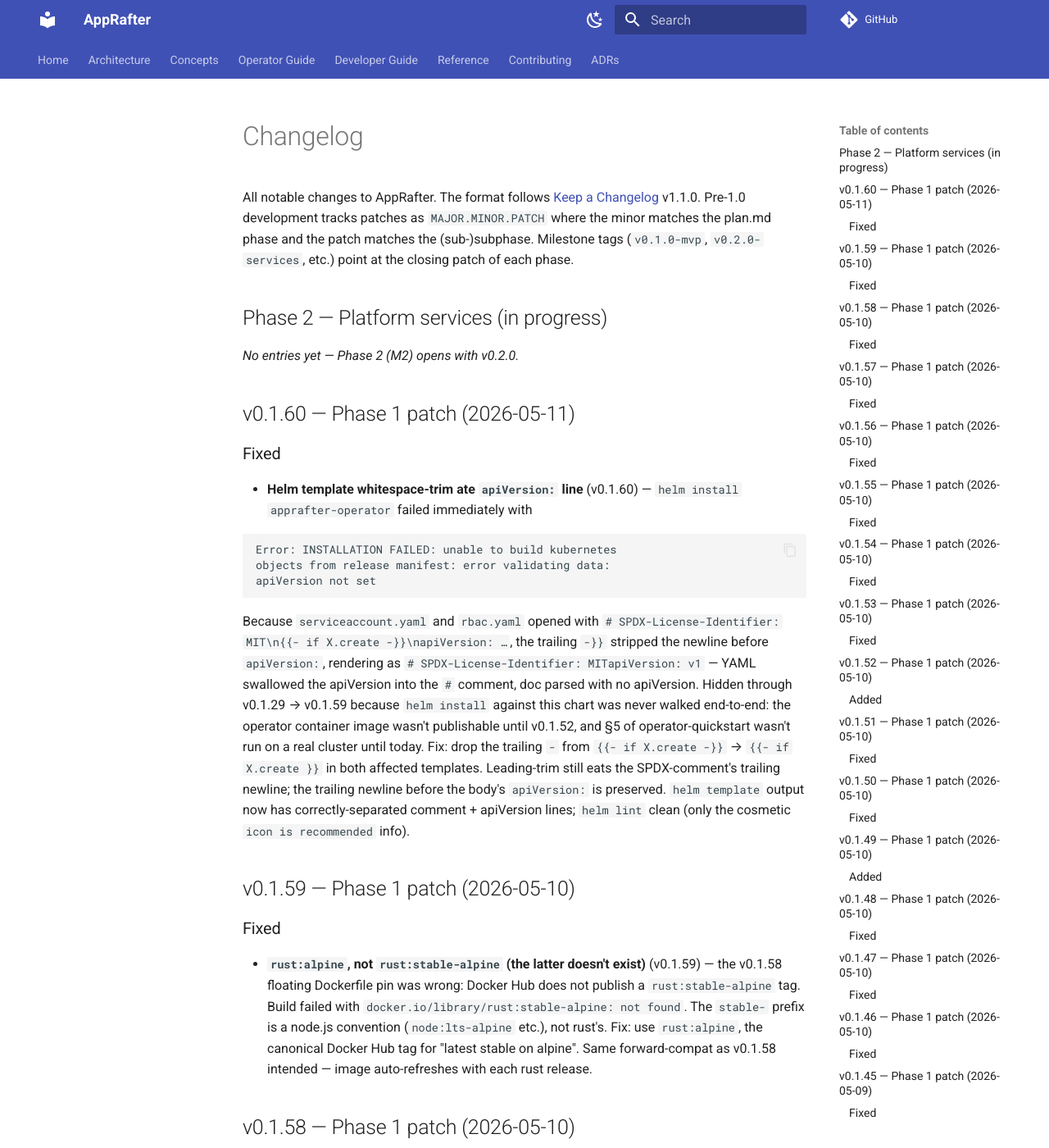
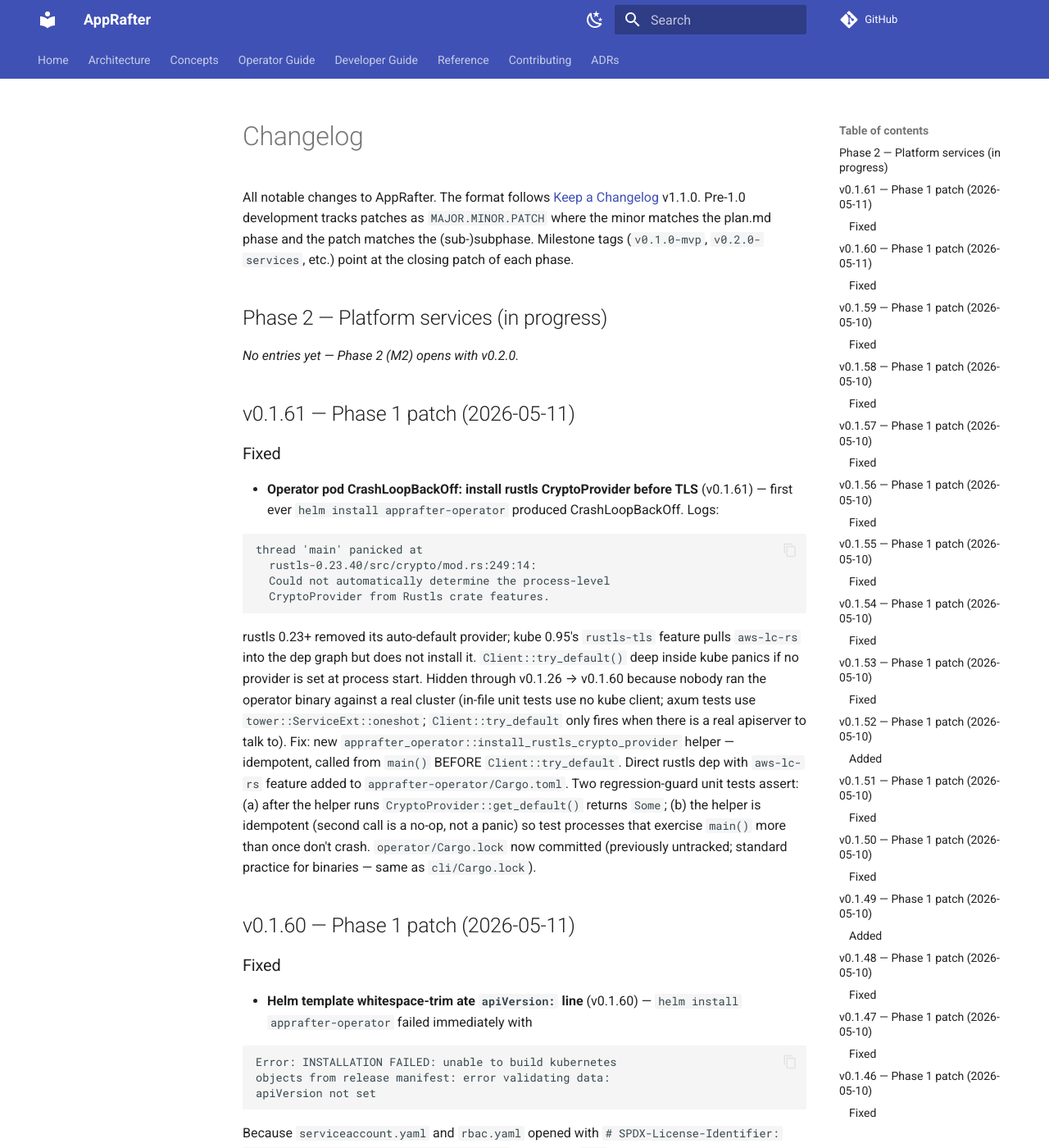
Before and after one commit to AppRafter/apprafter, an MkDocs documentation site: the page built from docs/changelog/UNRELEASED.md, in a window 1280 px wide and 1400 px high. Shown: the whole window at 82% size. Built offline with MkDocs 1.6.1 and Material for MkDocs 9.7.7, drawn with Linux system fonts in a browser that asks for light colours; comment, search, counter and statistics services are not loaded.

Commit message:
docs(changelog): v0.1.61 — install rustls CryptoProvider; +2 regression tests
Co-Authored-By: Claude Opus 4.7 (1M context) <noreply@anthropic.com>

````diff
--- a/docs/changelog/UNRELEASED.md
+++ b/docs/changelog/UNRELEASED.md
@@ -10,6 +10,42 @@ patch of each phase.
 ## Phase 2 — Platform services (in progress)
 
 _No entries yet — Phase 2 (M2) opens with v0.2.0._
+
+## v0.1.61 — Phase 1 patch (2026-05-11)
+
+### Fixed
+
+- **Operator pod CrashLoopBackOff: install rustls CryptoProvider
+  before TLS** (v0.1.61) — first ever `helm install
+  apprafter-operator` produced CrashLoopBackOff. Logs:
+
+  ```
+  thread 'main' panicked at
+    rustls-0.23.40/src/crypto/mod.rs:249:14:
+    Could not automatically determine the process-level
+    CryptoProvider from Rustls crate features.
+  ```
+
+  rustls 0.23+ removed its auto-default provider; kube 0.95's
+  `rustls-tls` feature pulls `aws-lc-rs` into the dep graph but
+  does not install it. `Client::try_default()` deep inside kube
+  panics if no provider is set at process start. Hidden through
+  v0.1.26 → v0.1.60 because nobody ran the operator binary
+  against a real cluster (in-file unit tests use no kube
+  client; axum tests use `tower::ServiceExt::oneshot`;
+  `Client::try_default` only fires when there is a real
+  apiserver to talk to). Fix: new
+  `apprafter_operator::install_rustls_crypto_provider` helper
+  — idempotent, called from `main()` BEFORE
+  `Client::try_default`. Direct rustls dep with `aws-lc-rs`
+  feature added to `apprafter-operator/Cargo.toml`. Two
+  regression-guard unit tests assert: (a) after the helper
+  runs `CryptoProvider::get_default()` returns `Some`; (b) the
+  helper is idempotent (second call is a no-op, not a panic)
+  so test processes that exercise `main()` more than once don't
+  crash. `operator/Cargo.lock` now committed (previously
+  untracked; standard practice for binaries — same as
+  `cli/Cargo.lock`).
 
 ## v0.1.60 — Phase 1 patch (2026-05-11)
 
````
Also changed, not shown: plan.md (+1 -0 lines).
